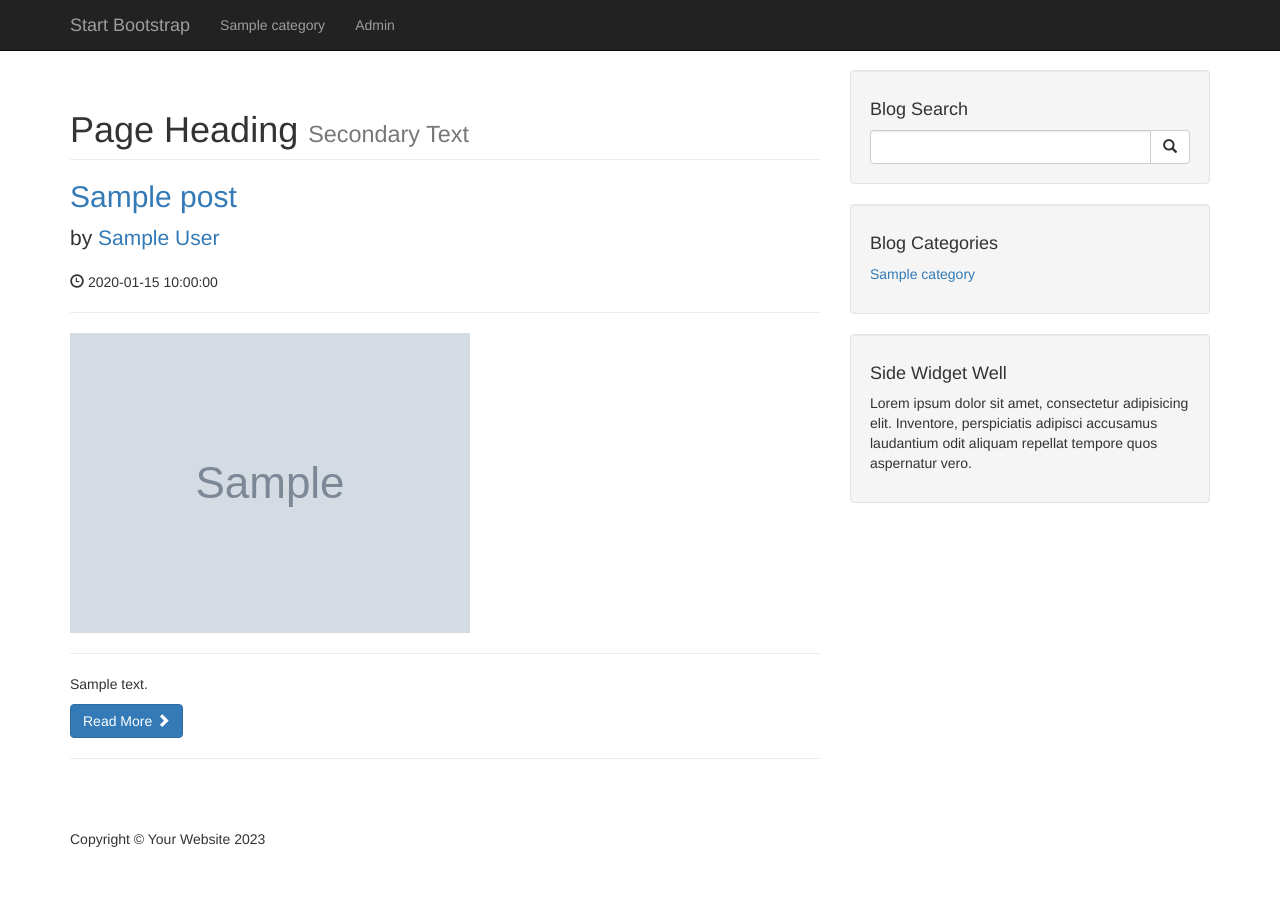
After one commit to Albinaaaaa/cms-blogging-system-project, a PHP site: page /category.php?category=1 in a window 1280 px wide. The commit adds this page. Run offline with PHP 8.4, Linux system fonts and the light colour scheme; tables that the repository leaves empty or names only in its code hold one stand-in row (values such as "Sample post"); grey boxes marked "Sample" are stand-in pictures.

Commit message:
created the category page

```diff
--- /dev/null
+++ b/category.php
@@ -0,0 +1,96 @@
+<?php
+include "includes/db.php";
+include "includes/header.php";
+?>
+
+<body>
+
+    <!-- Navigation -->
+    <?php
+    include "includes/navigation.php";
+    ?>
+
+    <!-- Page Content -->
+    <main class="container">
+
+        <div class="row">
+
+            <!-- Blog Entries Column -->
+            <div class="col-md-8">
+                <?php
+                if (isset($_GET['category'])) {
+                    $postCategoryId = $_GET['category'];
+                }
+                $query = "SELECT * FROM posts WHERE post_category_id = $postCategoryId";
+                $selectAllPostsQuery = $mysql->query($query);
+
+                while ($row = $selectAllPostsQuery->fetch_assoc()) {
+                    $postId = $row['post_id'];
+                    $postTitle = $row['post_title'];
+                    $postTags = $row['post_tags'];
+                    $postStatus = $row['post_status'];
+                    $postAuthor = $row['post_author'];
+                    $postDate = $row['post_date'];
+                    $postImage = $row['post_image'];
+                    $postContent = $row['post_content'];
+
+                ?>
+
+                    <h1 class="page-header">
+                        Page Heading
+                        <small>Secondary Text</small>
+                    </h1>
+
+                    <!-- First Blog Post -->
+                    <h2>
+                        <a href="post.php?p-id=<?php echo $postId; ?>"><?php echo $postTitle; ?></a>
+                    </h2>
+                    <p class="lead">
+                        by <a href="index.php"><?php echo $postAuthor; ?></a>
+                    </p>
+                    <p><span class="glyphicon glyphicon-time"></span> <?php echo $postDate; ?></p>
+                    <hr>
+                    <img class="img-responsive" src="<?php if (str_contains($postImage, 'http')) {
+                                                            echo $postImage;
+                                                        } else {
+                                                            echo 'images/' . $postImage;
+                                                        } ?>" alt="Background image">
+                    <hr>
+                    <p><?php echo $postContent; ?></p>
+                    <a class="btn btn-primary" href="#">Read More <span class="glyphicon glyphicon-chevron-right"></span></a>
+
+                    <hr>
+
+                <?php
+                }
+                ?>
+
+
+
+            </div>
+
+            <!-- Blog Sidebar Widgets Column -->
+            <?php
+            include "includes/sidebar.php";
+            ?>
+
+        </div>
+        <!-- /.row -->
+
+        <!-- Footer -->
+
+        <?php
+        include "includes/footer.php";
+        ?>
+    </main>
+    <!-- /.container -->
+
+    <!-- jQuery -->
+    <script src="js/jquery.js"></script>
+
+    <!-- Bootstrap Core JavaScript -->
+    <script src="js/bootstrap.min.js"></script>
+
+</body>
+
+</html>
--- a/includes/navigation.php
+++ b/includes/navigation.php
@@ -8,7 +8,7 @@
 				<span class="icon-bar"></span>
 				<span class="icon-bar"></span>
 			</button>
-			<a class="navbar-brand" href="#">Start Bootstrap</a>
+			<a class="navbar-brand" href="index.php">Start Bootstrap</a>
 		</div>
 		<!-- Collect the nav links, forms, and other content for toggling -->
 		<div class="collapse navbar-collapse" id="bs-example-navbar-collapse-1">
--- a/includes/sidebar.php
+++ b/includes/sidebar.php
@@ -31,7 +31,8 @@
 					<?php
 					while ($row = $selectCategoriesSidebarQuery->fetch_assoc()) {
 						$catTitle = $row['cat_title'];
-						echo "<li><a href='#'>{$catTitle}</a></li>";
+						$catId = $row['cat_id'];
+						echo "<li><a href='category.php?category=$catId'>{$catTitle}</a></li>";
 					}
 					?>
 				</ul>
```
